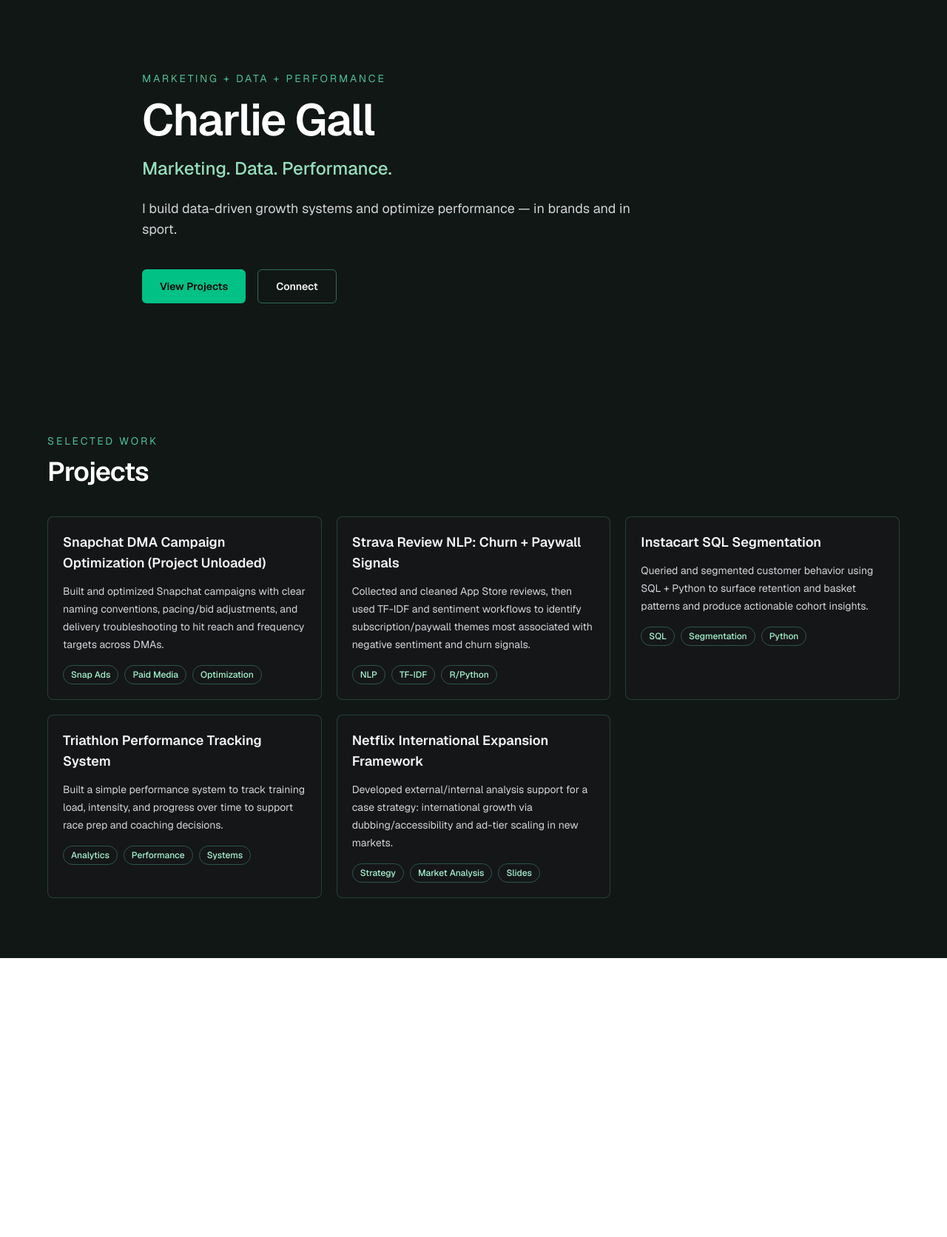
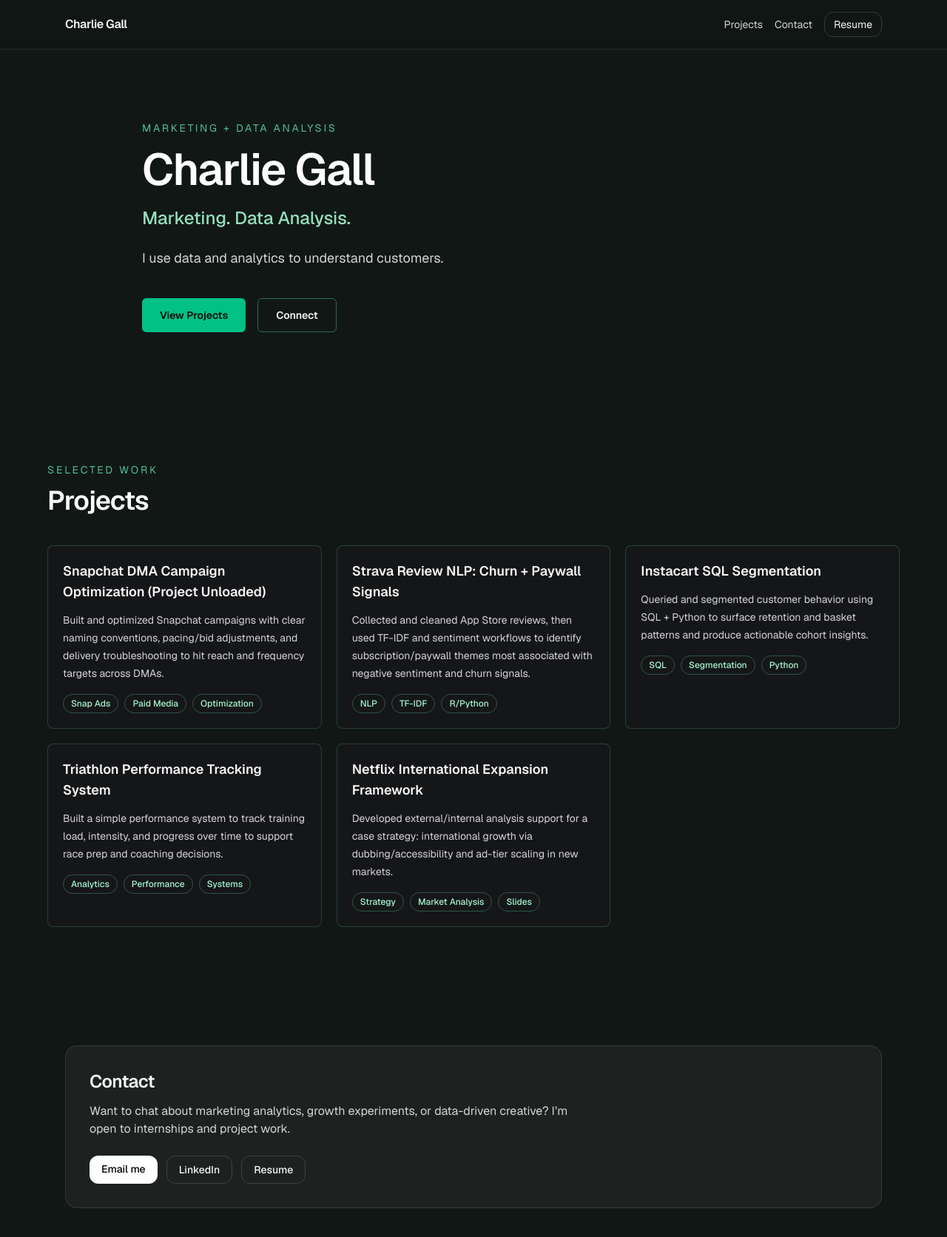
Before and after one commit to NonWeary/charliegall-website, a Next.js app: page / in a window 1280 px wide. Shown: the top 1672 px of the page at 74% size. Before the commit the page ends 1295 px from the top, so only its background shows below. Built offline with nearby package versions, Linux system fonts and the light colour scheme.

Commit message:
Add resume

```diff
--- a/src/app/page.tsx
+++ b/src/app/page.tsx
@@ -1,12 +1,15 @@
+import { Nav } from "@/components/Nav";
 import { Hero } from "@/components/Hero";
 import { Projects } from "@/components/Projects";
+import { Contact } from "@/components/Contact";
 
 export default function Home() {
   return (
-    <main className="min-h-screen bg-[#111715] font-sans text-zinc-100">
+    <main id="top" className="min-h-screen bg-[#111715] font-sans text-zinc-100">
+      <Nav />
       <Hero />
       <Projects />
-      <section id="contact" className="h-px" aria-hidden />
+      <Contact />
     </main>
   );
 }
--- /dev/null
+++ b/src/components/Contact.tsx
@@ -0,0 +1,36 @@
+export function Contact() {
+  return (
+    <section id="contact" className="mx-auto max-w-6xl px-6 py-20">
+      <div className="rounded-2xl border border-white/10 bg-white/5 p-8">
+        <h2 className="text-2xl font-semibold tracking-tight">Contact</h2>
+        <p className="mt-3 max-w-2xl text-zinc-300">
+          Want to chat about marketing analytics, growth experiments, or data-driven creative?
+          I’m open to internships and project work.
+        </p>
+
+        <div className="mt-6 flex flex-wrap gap-3">
+          <a
+            href="mailto:cfgall@outlook.com"
+            className="rounded-xl bg-white text-black px-4 py-2 text-sm font-medium"
+          >
+            Email me
+          </a>
+          <a
+            href="https://www.linkedin.com/in/charlie-gall"
+            target="_blank"
+            rel="noreferrer"
+            className="rounded-xl border border-white/15 px-4 py-2 text-sm font-medium text-zinc-100 hover:bg-white/5"
+          >
+            LinkedIn
+          </a>
+          <a
+            href="/Charlie_Gall_Resume.pdf"
+            className="rounded-xl border border-white/15 px-4 py-2 text-sm font-medium text-zinc-100 hover:bg-white/5"
+          >
+            Resume
+          </a>
+        </div>
+      </div>
+    </section>
+  );
+}
--- a/src/components/Hero.tsx
+++ b/src/components/Hero.tsx
@@ -3,17 +3,16 @@ export function Hero() {
     <section className="bg-[#111715] px-6 py-24 text-zinc-100 sm:px-10 lg:px-16">
       <div className="mx-auto max-w-4xl">
         <p className="mb-4 text-sm uppercase tracking-[0.2em] text-emerald-300/80">
-          Marketing + Data + Performance
+          Marketing + Data Analysis
         </p>
         <h1 className="text-5xl font-semibold tracking-tight text-white sm:text-6xl">
           Charlie Gall
         </h1>
         <p className="mt-5 text-xl font-medium text-emerald-200/90 sm:text-2xl">
-          Marketing. Data. Performance.
+          Marketing. Data Analysis.
         </p>
         <p className="mt-6 max-w-2xl text-base leading-7 text-zinc-300 sm:text-lg">
-          I build data-driven growth systems and optimize performance — in
-          brands and in sport.
+          I use data and analytics to understand customers.
         </p>
 
         <div className="mt-10 flex flex-col gap-4 sm:flex-row">
--- /dev/null
+++ b/src/components/Nav.tsx
@@ -0,0 +1,22 @@
+export function Nav() {
+  return (
+    <header className="sticky top-0 z-50 border-b border-white/10 bg-[#111715]/80 backdrop-blur">
+      <div className="mx-auto flex max-w-6xl items-center justify-between px-6 py-4">
+        <a href="#top" className="font-semibold tracking-tight">
+          Charlie Gall
+        </a>
+
+        <nav className="flex items-center gap-4 text-sm text-zinc-300">
+          <a className="hover:text-white" href="#projects">Projects</a>
+          <a className="hover:text-white" href="#contact">Contact</a>
+          <a
+            className="rounded-xl border border-white/15 px-3 py-1.5 text-zinc-100 hover:bg-white/5"
+            href="/Charlie_Gall_Resume.pdf"
+          >
+            Resume
+          </a>
+        </nav>
+      </div>
+    </header>
+  );
+}
```
Also changed, not shown: 1 other file (tests, documents, lock files or other folders).
